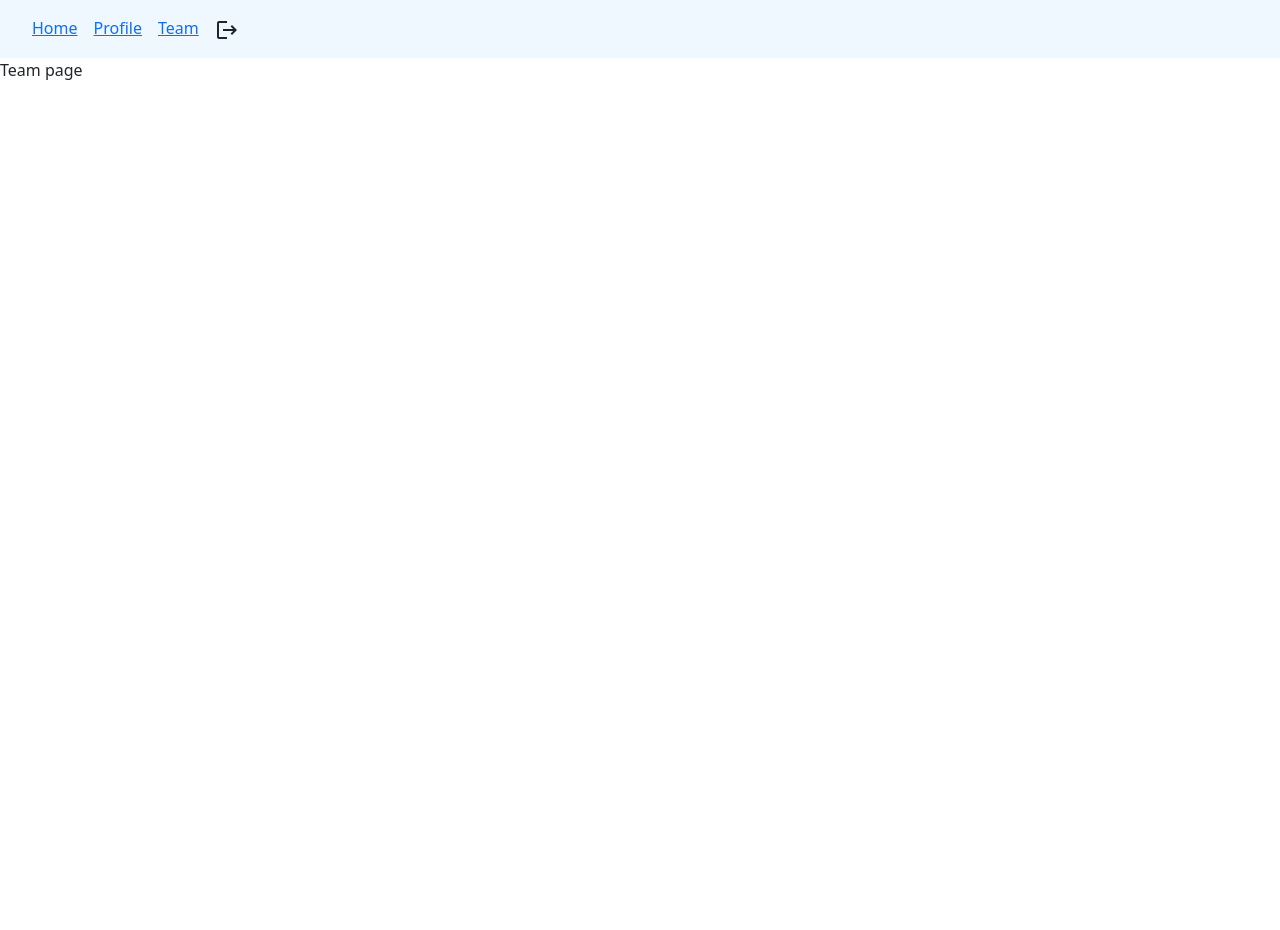
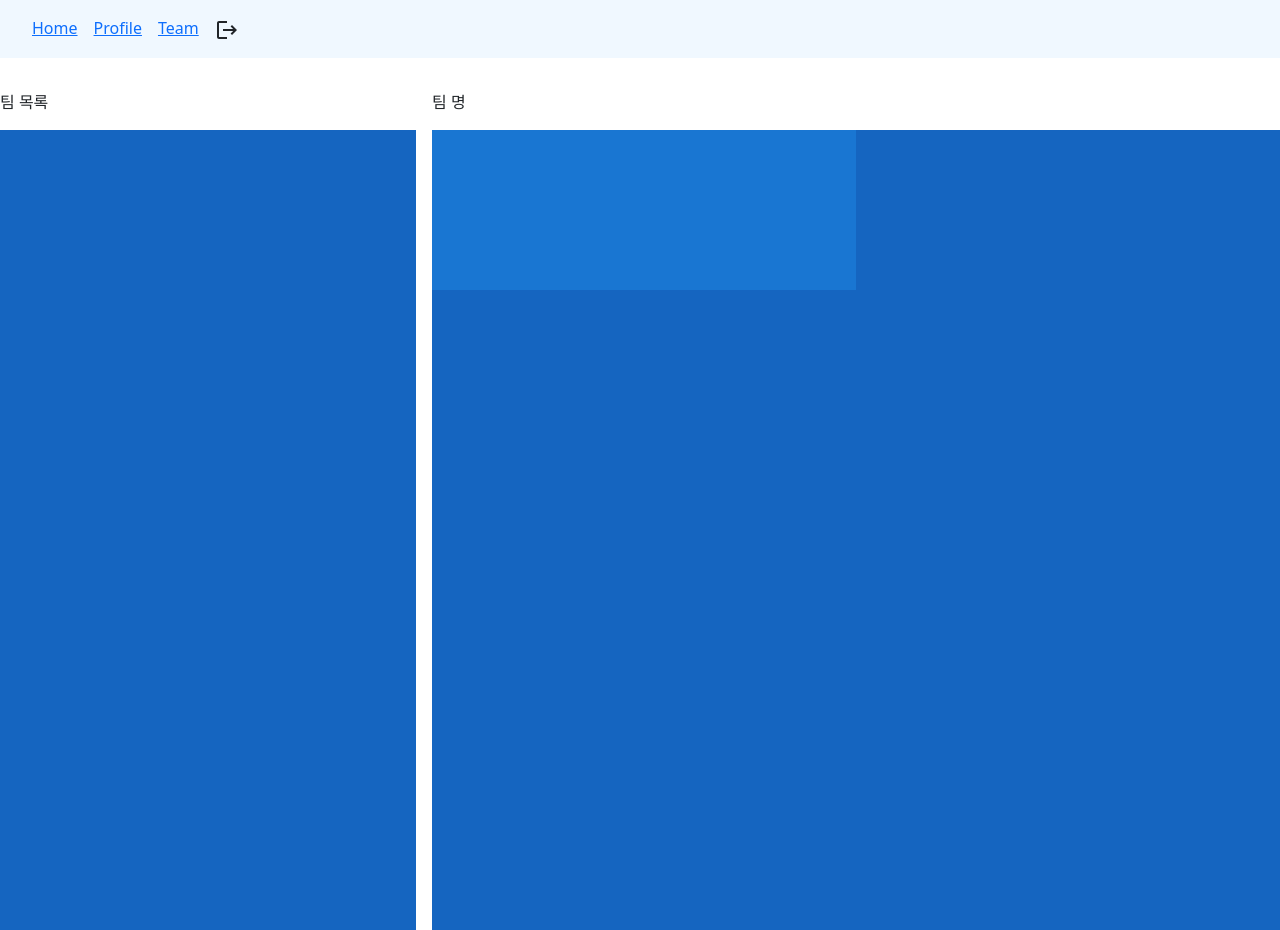
Before and after one commit to lactea94/beyondmeeting, a React (Create React App) app in the folder frontend/: page /team in a window 1280 px wide. Before the commit the page ends 800 px from the top, so only its background shows below. Built offline with nearby package versions, Linux system fonts and the light colour scheme.

Commit message:
FEAT: 팀 페이지 기본 구성

```diff
--- a/frontend/src/components/Team.js
+++ b/frontend/src/components/Team.js
@@ -1,3 +1,42 @@
-export const Team = () => {
-  return <div>Team page</div>;
-};
+import * as React from 'react';
+import Box from '@mui/material/Box';
+import Grid from '@mui/material/Grid';
+
+export function Team() {
+  return (
+    <Grid container spacing={2} mt={2}>
+      <Grid item xs={4}>팀 목록</Grid>
+      <Grid item xs={8}>팀 명</Grid>
+      <Grid item xs={4}>
+        <Box
+          sx={{
+            width: '100%',
+            height: '50rem',
+            backgroundColor: 'primary.dark',
+          }}
+        >
+        </Box>
+      </Grid>
+      <Grid item xs={8}>
+        <Box
+          display='grid'
+          gap={2}
+          sx={{
+            width: '100%',
+            height: '50rem',
+            backgroundColor: 'primary.dark',
+          }}
+        >
+
+          <Box
+            sx={{
+              width: '50%',
+              height: '10rem',
+              backgroundColor: 'primary.main',
+            }}
+          ></Box>
+        </Box>
+      </Grid>
+    </Grid>
+  );
+}
```
Also changed, not shown: 1 other file (tests, documents, lock files or other folders).
